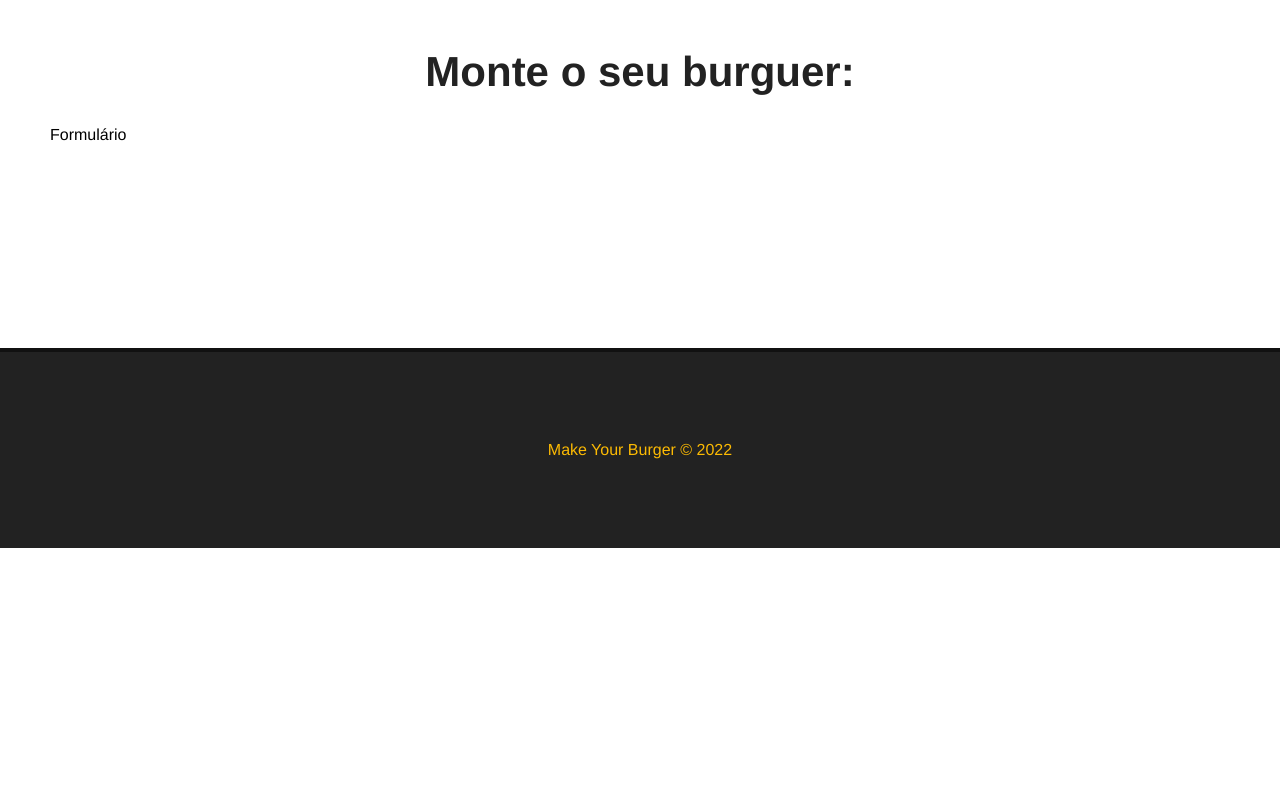
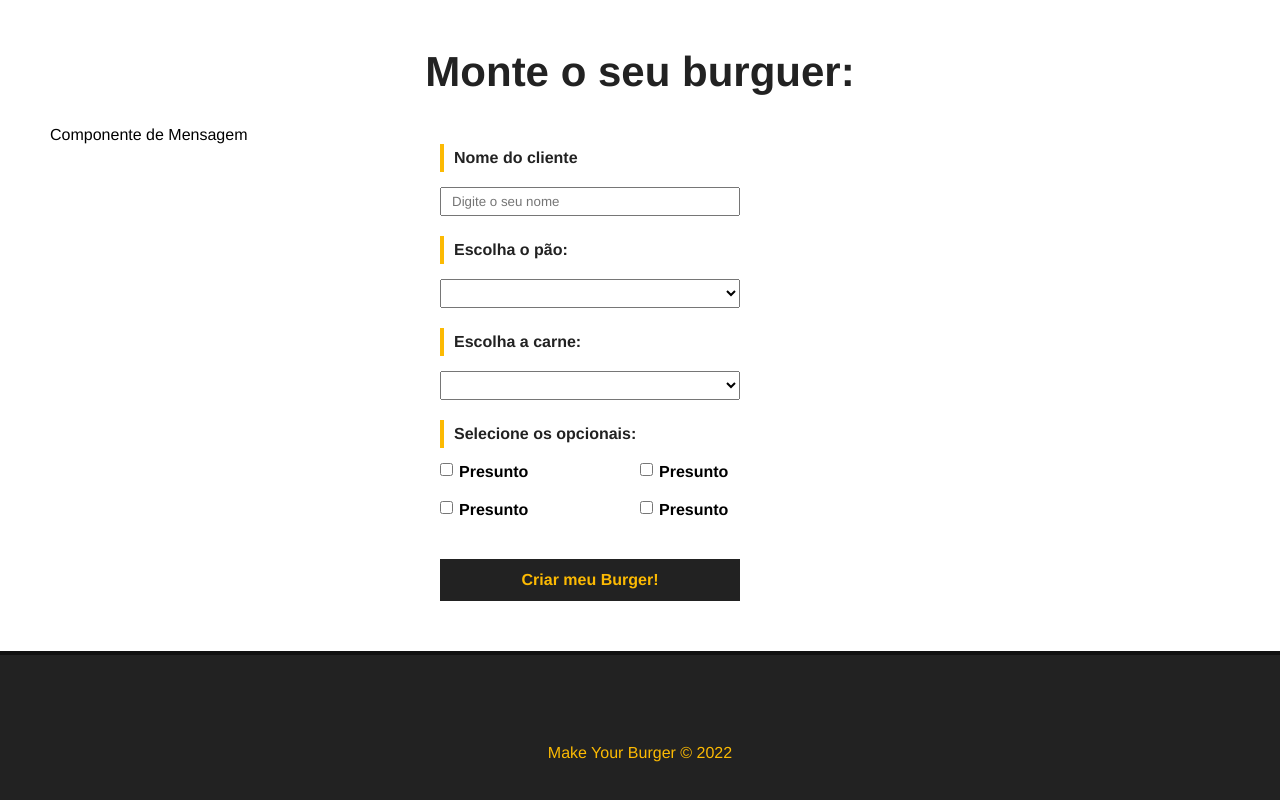
Before and after one commit to andersonvf/Burger-Maker---API-para-burgueria, a Vue app: page / in a window 1280 px wide. Shown: the part 580-1380 px from the top of the page. Before the commit the page ends 1128 px from the top, so only its background shows below. Built offline with nearby package versions, Linux system fonts and the light colour scheme.

Commit message:
Container de composição

```diff
--- a/src/App.vue
+++ b/src/App.vue
@@ -14,7 +14,7 @@ export default {
     },
     data() {
         return {
-            logo_src: "./img/logo.png",
+            logo_src: "/logo.png",
             app_name: "Make your Burguer"
         }
     }
--- /dev/null
+++ b/src/components/BurgerForm.vue
@@ -0,0 +1,124 @@
+<template>
+    <p>Componente de Mensagem</p>
+    <div>
+        <form id="burger-form">
+            <div class="input-container">
+                <label for="nome">Nome do cliente</label>
+                <input type="text" id="nome" name="name" v-model="nome" placeholder="Digite o seu nome">
+            </div>
+            <div class="input-container">
+                <label for="pao">Escolha o pão:</label>
+                <select name="pao" id="pao" v-model="pao">
+                    <option value="">Selecione o pão</option>
+                    <option value="integral">Integral</option>
+                </select>
+            </div>
+            <div class="input-container">
+                <label for="carne">Escolha a carne:</label>
+                <select name="carne" id="carne" v-model="pao">
+                    <option value="">Selecione o carne</option>
+                    <option value="integral">Picanha</option>
+                </select>
+            </div>
+            <div id="opcionais-container" class="input-container">
+                <label id="opcionais-title" for="opcionais">Selecione os opcionais:</label>
+                <div class="checkbox-container">
+                    <input type="checkbox" name="opcionais" v-model="opcionais" value="presunto">
+                    <span>Presunto</span>
+                </div>
+                <div class="checkbox-container">
+                    <input type="checkbox" name="opcionais" v-model="opcionais" value="presunto">
+                    <span>Presunto</span>
+                </div>
+                <div class="checkbox-container">
+                    <input type="checkbox" name="opcionais" v-model="opcionais" value="presunto">
+                    <span>Presunto</span>
+                </div>
+                <div class="checkbox-container">
+                    <input type="checkbox" name="opcionais" v-model="opcionais" value="presunto">
+                    <span>Presunto</span>
+                </div>
+            </div>
+            <div class="input-container">
+                <input type="submit" class="submit-btn" value="Criar meu Burger!">
+            </div>
+        </form>
+
+    </div>
+</template>
+
+<script>
+export default {
+    name: "Burger"
+}
+</script>
+
+<style scoped>
+#burger-form {
+    max-width: 400px;
+    margin: 0 auto;
+}
+
+.input-container {
+    display: flex;
+    flex-direction: column;
+    margin-bottom: 20px;
+}
+
+label {
+    font-weight: bold;
+    margin-bottom: 15px;
+    color: #222;
+    padding: 5px 10px;
+    border-left: 4px solid #FCBA03;
+}
+
+input,
+select {
+    padding: 5px 10px;
+    width: 300px;
+}
+
+#opcionais-container {
+    flex-direction: row;
+    flex-wrap: wrap;
+}
+
+#opcionais-title {
+    width: 100%;
+}
+
+.checkbox-container {
+    display: flex;
+    align-items: flex-start;
+    width: 50%;
+    margin-bottom: 20px;
+}
+
+.checkbox-container span,
+.checkbox-container input {
+    width: auto;
+}
+
+.checkbox-container span {
+    margin-left: 6px;
+    font-weight: bold;
+}
+
+.submit-btn {
+    background-color: #222;
+    color: #FCBA03;
+    font-weight: bold;
+    border: 2px solid #222;
+    padding: 10px;
+    font-size: 16px;
+    margin: o auto;
+    cursor: pointer;
+    transition: .5s;
+}
+
+.submit-btn:hover {
+    background-color: transparent;
+    color: #222;
+}
+</style>
--- a/src/views/HomeView.vue
+++ b/src/views/HomeView.vue
@@ -2,17 +2,19 @@
   <Banner />
   <div class="main-container">
     <h1>Monte o seu burguer:</h1>
-    <p>Formulário</p>
+    <BurgerForm />
   </div>
 </template>
 
 <script>
 import Banner from "../components/Banner.vue"
+import BurgerForm from "../components/BurgerForm.vue"
 
 export default {
   name: "Home",
   components: {
-    Banner
+    Banner,
+    BurgerForm
   }
 }
 </script>
```
Also changed, not shown: public/logo.png (renamed from src/components/img/logo.png).
